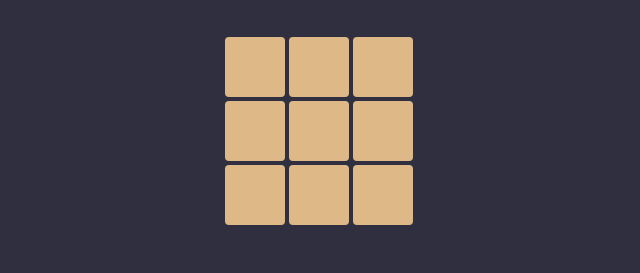
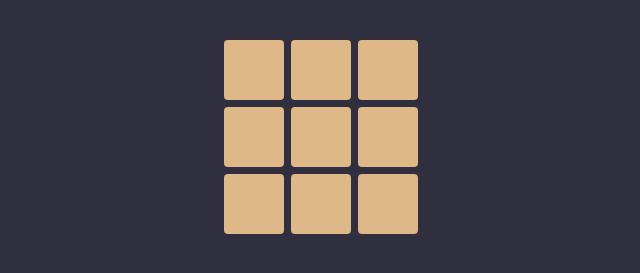
Before and after one commit to itsmeharfatma/Tic-Tac-Toe, a plain HTML site: page index.html in a window 1280 px wide. Shown: the part 101-374 px from the top of the page, without its empty margins (319-959 px from the left). Drawn offline with Linux system fonts and the light colour scheme.

Commit message:
minor changes

```diff
--- a/index.html
+++ b/index.html
@@ -10,21 +10,15 @@
     <h1>Tic-Tac-Toe</h1>
 
     <div class="main-box">
-      <div class="box">
       <button></button>
       <button></button>
       <button></button>
-      </div>
-      <div class="box">
       <button></button>
       <button></button>
       <button></button>
-      </div>
-      <div class="box">
       <button></button>
       <button></button>
       <button></button>
-      </div>
     </div>
 
     <script src="script.js"></script>
--- a/script.js
+++ b/script.js
@@ -1,4 +1,6 @@
 let box = document.querySelectorAll("button");
+
+let btnIdx = 0;
 
 let marker = "O";
 
@@ -9,13 +11,14 @@ const styles = {
 
 box.forEach((button) => {
   const handler = () => {
+    btnIdx += 1;
     const nextMarker = marker === "O" ? "X" : "O";
     const { color, fontSize } = styles[marker];
 
     button.style.color = color;
     button.style.fontSize = fontSize;
     marker = button.innerText = nextMarker;
-    console.log(marker);
+    console.log(btnIdx);
   };
 
   button.addEventListener("click", handler, { once: true });
--- a/style.css
+++ b/style.css
@@ -18,17 +18,19 @@ h1 {
     font-family: Verdana, Geneva, Tahoma, sans-serif;
 }
 
-.box {
+.main-box {
+  width: 200px;
+  height: 200px;
   display: flex;
   flex-direction: row;
-  margin-bottom: 4px;
+  flex-wrap: wrap;
 }
 
 button {
   width: 60px;
   height: 60px;
   padding: 4px;
-  margin-right: 4px;
+  margin: auto;
   background-color: burlywood;
   border: none;
   border-radius: 4px;
```
Lines whose indentation alone changed are shown as unchanged.
